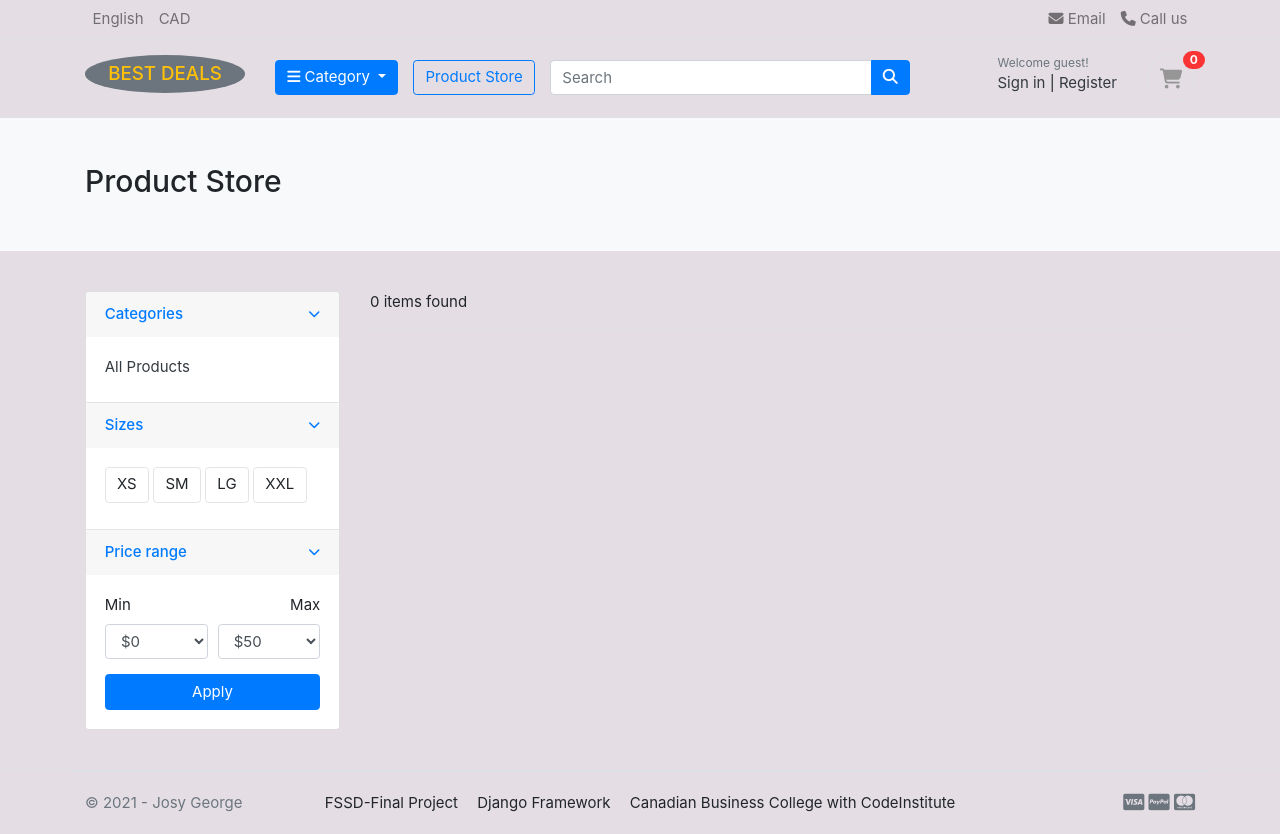
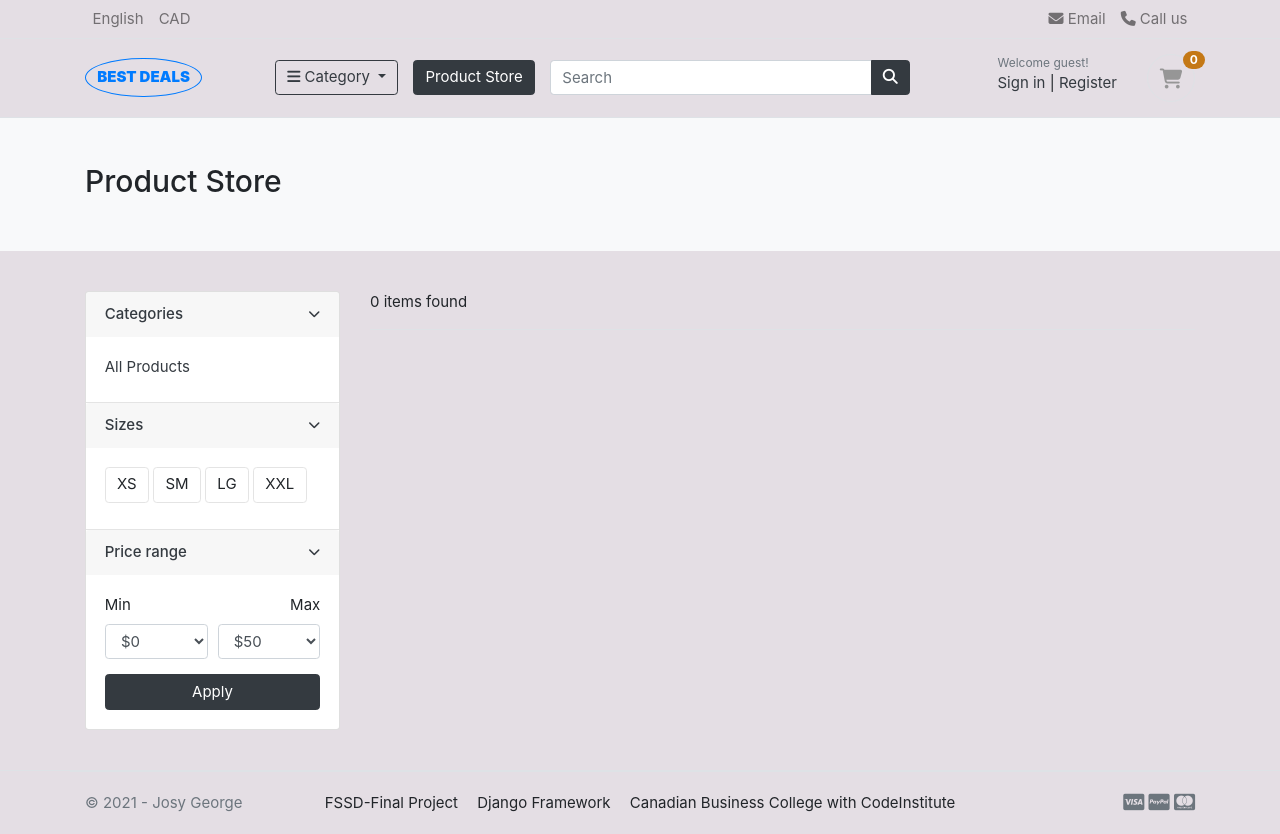
Before and after one commit to josygeorge/django-milestone-project, a Django app: page /productstore/ in a window 1280 px wide. Run offline with Django 3.2, Linux system fonts and the light colour scheme; data that the repository does not hold is empty; some libraries are stand-ins or nearby versions; some web fonts are replaced.

Commit message:
CSS design

```diff
--- a/home/templates/home/index.html
+++ b/home/templates/home/index.html
@@ -19,7 +19,7 @@
     <div class="container">
 
         <header class="section-heading">
-            <a href="{% url 'products' %}" class="btn btn-outline-primary float-right">See all</a>
+            <a href="{% url 'products' %}" class="btn btn-outline-dark float-right">See all</a>
             <h3 class="section-title">Popular products</h3>
         </header><!-- sect-heading -->
 
--- a/static/css/ui.css
+++ b/static/css/ui.css
@@ -1055,7 +1055,7 @@ a[class*=card]:hover .title {
   text-align: center;
   border-radius: 3rem;
   color: #fff;
-  background-color: #fa3434;
+  background-color: #c47815;
 }
 
 .price {
--- a/templates/includes/navbar.html
+++ b/templates/includes/navbar.html
@@ -32,12 +32,14 @@
             <div class="row align-items-center">
                 <div class="col-lg-2 col-md-3 col-6">
                     <a href="{% url 'home' %}" class="brand-wrap text-center">
-                        <h5 class="text-warning py-2 bg-secondary rounded-circle">BEST DEALS</h5>
+                        <span class="py-2 btn btn-outline-primary rounded-circle" style="font-weight: 900;">
+                            <b>BEST DEALS</b>
+                        </span>
                     </a> <!-- brand-wrap.// -->
                 </div>
                 <div class="col-lg col-sm col-md col-6 flex-grow-0">
                     <div class="category-wrap dropdown d-inline-block float-right">
-                        <button type="button" class="btn btn-primary dropdown-toggle" data-toggle="dropdown">
+                        <button type="button" class="btn btn-outline-dark dropdown-toggle" data-toggle="dropdown">
                             <i class="fa fa-bars"></i> Category
                         </button>
                         <div class="dropdown-menu">
@@ -48,7 +50,7 @@
                         </div>
                     </div> <!-- category-wrap.// -->
                 </div> <!-- col.// -->
-                <a href="{% url 'products' %}" class="btn btn-outline-primary">Product Store</a>
+                <a href="{% url 'products' %}" class="btn btn-dark">Product Store</a>
                 <div class="col-lg col-md-6 col-sm-12 col">
                     <!-- Search -->
                     <form action="{% url 'search' %}" class="search" method='GET'>
@@ -57,7 +59,7 @@
                                 name="keyword" required>
 
                             <div class="input-group-append">
-                                <button class="btn btn-primary" type="submit">
+                                <button class="btn btn-dark" type="submit">
                                     <i class="fa fa-search"></i>
                                 </button>
                             </div>
@@ -75,7 +77,7 @@
                         </div>
                         <a href="{% url 'bag' %}" class="widget-header pl-3 ml-3">
                             <div class="icon icon-sm rounded-circle border"><i class="fa fa-shopping-cart"></i></div>
-                            <span class="badge badge-pill badge-danger notify">{{bag_count}}</span>
+                            <span class="badge badge-pill badge-info notify">{{bag_count}}</span>
                         </a>
                     </div> <!-- widgets-wrap.// -->
                 </div> <!-- col.// -->
--- a/templates/products/checkout.html
+++ b/templates/products/checkout.html
@@ -108,8 +108,8 @@
                                 {% endfor %}
                             </tbody>
                         </table>
-                        <a href="./place-order.html" class="btn btn-primary btn-block"> Place Order </a>
-                        <a href="./store.html" class="btn btn-light btn-block">Continue Shopping</a>
+                        <a href="./place-order.html" class="btn btn-outline-primary btn-block"> Place Order </a>
+                        <a href="./store.html" class="btn btn-outline-dark btn-block">Continue Shopping</a>
                     </div> <!-- card-body.// -->
                 </div> <!-- card.// -->
 
--- a/templates/products/products.html
+++ b/templates/products/products.html
@@ -23,7 +23,7 @@
     <div class="card">
         <article class="filter-group">
             <header class="card-header">
-                <a href="#" data-toggle="collapse" data-target="#collapse_1" aria-expanded="true" class="">
+                <a href="#" data-toggle="collapse" data-target="#collapse_1" aria-expanded="true" class="text-dark">
                     <i class="icon-control fa fa-chevron-down"></i>
                     <h6 class="title">Categories</h6>
                 </a>
@@ -43,7 +43,7 @@
         </article> <!-- filter-group  .// -->
         <article class="filter-group">
             <header class="card-header">
-                <a href="#" data-toggle="collapse" data-target="#collapse_4" aria-expanded="true" class="">
+                <a href="#" data-toggle="collapse" data-target="#collapse_4" aria-expanded="true" class="text-dark">
                     <i class="icon-control fa fa-chevron-down"></i>
                     <h6 class="title">Sizes </h6>
                 </a>
@@ -75,7 +75,7 @@
 
         <article class="filter-group">
             <header class="card-header">
-                <a href="#" data-toggle="collapse" data-target="#collapse_3" aria-expanded="true" class="">
+                <a href="#" data-toggle="collapse" data-target="#collapse_3" aria-expanded="true" class="text-dark">
                     <i class="icon-control fa fa-chevron-down"></i>
                     <h6 class="title">Price range </h6>
                 </a>
@@ -110,7 +110,7 @@
                         </select>
                     </div>
                     </div> <!-- form-row.// -->
-                    <button class="btn btn-block btn-primary">Apply</button>
+                    <button class="btn btn-block btn-dark">Apply</button>
                 </div><!-- card-body.// -->
             </div>
         </article> <!-- filter-group .// -->
@@ -143,7 +143,7 @@
                             <span class="price">CAD {{product.price}}</span>
                         </div> <!-- price-wrap.// -->
                     </div>
-                    <a href="{{product.get_url}}" class="btn btn-block btn-primary">View Product</a>
+                    <a href="{{product.get_url}}" class="btn btn-block btn-dark">View Product</a>
                 </figcaption>
             </figure>
         </div> <!-- col.// -->
```
Also changed, not shown: templates/products/bag.html (+4 -4 lines).
